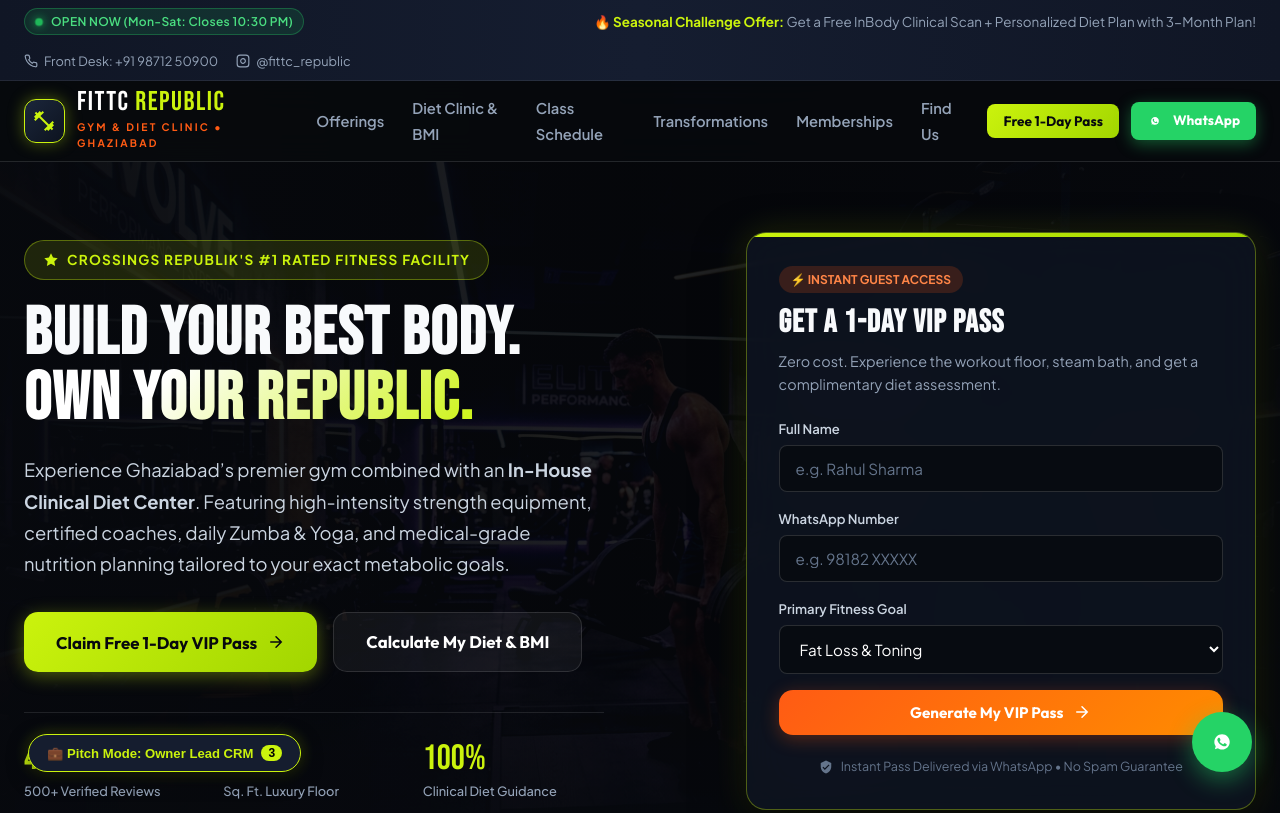
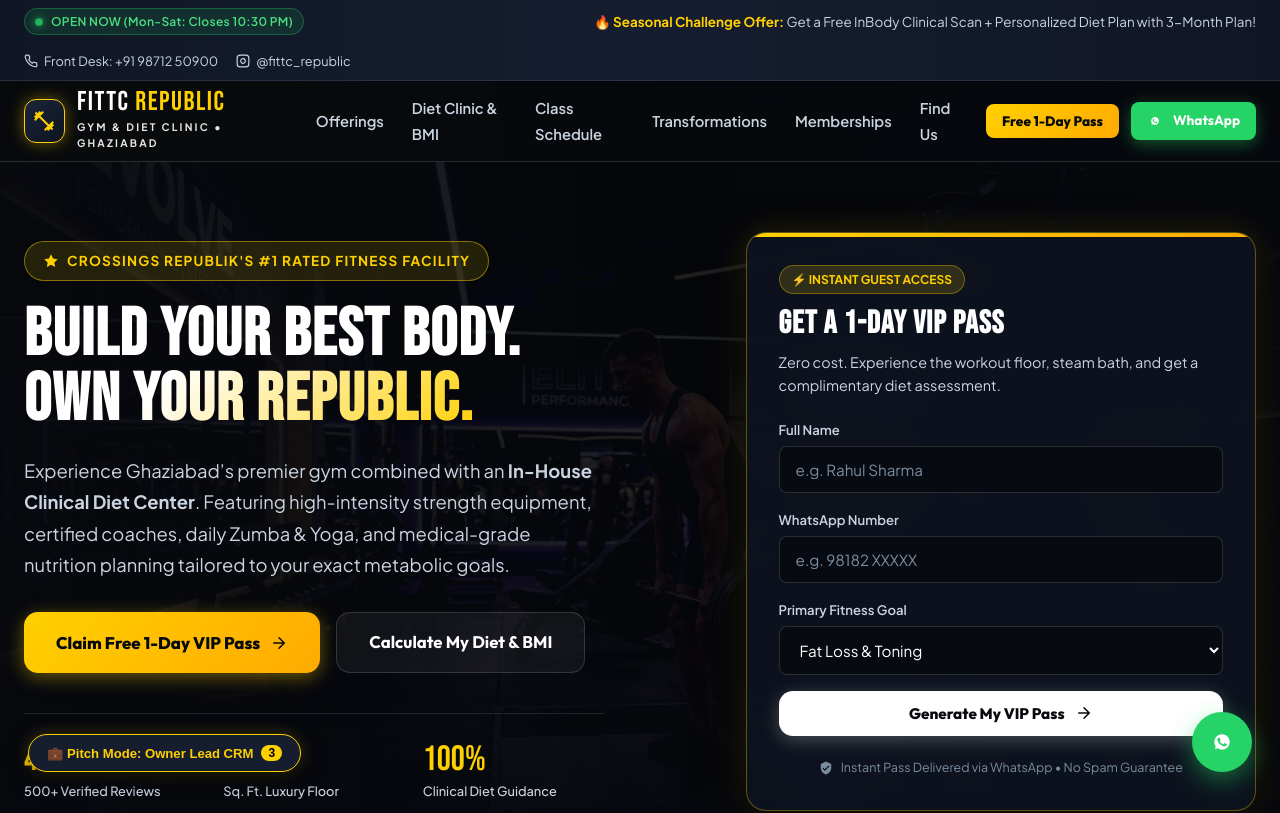
Before and after one commit to AyushGupta2116/fittc-republic, a website: page index.html in a window 1280 px wide. Shown: the top 813 px of the page. Drawn offline with Linux system fonts and the light colour scheme.

Commit message:
Switch theme to high-contrast Black, White and Athletic Yellow palette

```diff
--- a/css/components.css
+++ b/css/components.css
@@ -22,24 +22,27 @@
 
 .btn-primary {
   background: var(--gradient-primary);
-  color: #07090e;
+  color: #07090d;
+  font-weight: 800;
   box-shadow: 0 4px 18px var(--primary-glow);
 }
 
 .btn-primary:hover {
   transform: translateY(-2px);
-  box-shadow: 0 8px 26px rgba(203, 243, 13, 0.55);
+  box-shadow: 0 8px 26px rgba(255, 208, 0, 0.6);
 }
 
 .btn-orange {
-  background: var(--gradient-energy);
-  color: #fff;
-  box-shadow: 0 4px 18px var(--accent-orange-glow);
+  background: #ffffff;
+  color: #07090d;
+  font-weight: 800;
+  box-shadow: 0 4px 18px rgba(255, 255, 255, 0.25);
 }
 
 .btn-orange:hover {
+  background: #f1f5f9;
   transform: translateY(-2px);
-  box-shadow: 0 8px 26px rgba(255, 91, 20, 0.55);
+  box-shadow: 0 8px 26px rgba(255, 255, 255, 0.45);
 }
 
 .btn-ghost {
@@ -82,9 +85,9 @@
 }
 
 @keyframes pulse-border {
-  0% { box-shadow: 0 0 0 0 rgba(203, 243, 13, 0.6); }
-  70% { box-shadow: 0 0 0 12px rgba(203, 243, 13, 0); }
-  100% { box-shadow: 0 0 0 0 rgba(203, 243, 13, 0); }
+  0% { box-shadow: 0 0 0 0 rgba(255, 208, 0, 0.6); }
+  70% { box-shadow: 0 0 0 12px rgba(255, 208, 0, 0); }
+  100% { box-shadow: 0 0 0 0 rgba(255, 208, 0, 0); }
 }
 
 /* 2. HERO SECTION */
@@ -141,7 +144,7 @@
   display: inline-flex;
   align-items: center;
   gap: 8px;
-  background: rgba(203, 243, 13, 0.12);
+  background: rgba(255, 208, 0, 0.12);
   border: 1px solid var(--border-accent);
   padding: 8px 18px;
   border-radius: var(--radius-full);
@@ -212,10 +215,10 @@
 
 .hero-card {
   background: rgba(14, 20, 32, 0.88);
-  border: 1px solid rgba(203, 243, 13, 0.35);
+  border: 1px solid rgba(255, 208, 0, 0.35);
   border-radius: var(--radius-lg);
   padding: 32px;
-  box-shadow: 0 20px 50px rgba(0, 0, 0, 0.65), 0 0 35px rgba(203, 243, 13, 0.15);
+  box-shadow: 0 20px 50px rgba(0, 0, 0, 0.65), 0 0 35px rgba(255, 208, 0, 0.15);
   backdrop-filter: blur(20px);
   -webkit-backdrop-filter: blur(20px);
   position: relative;
@@ -236,8 +239,9 @@
   display: inline-flex;
   align-items: center;
   gap: 6px;
-  background: rgba(255, 91, 20, 0.18);
-  color: #ff8547;
+  background: rgba(255, 208, 0, 0.15);
+  color: #ffd000;
+  border: 1px solid rgba(255, 208, 0, 0.35);
   padding: 4px 12px;
   border-radius: var(--radius-full);
   font-size: 0.75rem;
@@ -339,8 +343,8 @@
 
 .pillar-card:hover {
   transform: translateY(-6px);
-  border-color: rgba(203, 243, 13, 0.4);
-  box-shadow: 0 14px 35px rgba(0, 0, 0, 0.5), 0 0 25px rgba(203, 243, 13, 0.15);
+  border-color: rgba(255, 208, 0, 0.4);
+  box-shadow: 0 14px 35px rgba(0, 0, 0, 0.5), 0 0 25px rgba(255, 208, 0, 0.15);
 }
 
 .pillar-img-box {
@@ -513,7 +517,7 @@
   left: 0;
   right: 0;
   height: 4px;
-  background: linear-gradient(90deg, #00e5ff, #cbf30d);
+  background: linear-gradient(90deg, #00e5ff, #ffd000);
 }
 
 .calc-tabs {
@@ -593,7 +597,7 @@
 /* Calculator Results Box */
 .calc-results-box {
   background: rgba(7, 10, 16, 0.85);
-  border: 1px dashed rgba(203, 243, 13, 0.3);
+  border: 1px dashed rgba(255, 208, 0, 0.3);
   border-radius: var(--radius-md);
   padding: 20px;
   margin-top: 20px;
@@ -727,9 +731,9 @@
 }
 
 .cat-pill.active {
-  background: rgba(255, 91, 20, 0.15);
-  border-color: var(--accent-orange);
-  color: var(--accent-orange);
+  background: rgba(255, 208, 0, 0.15);
+  border-color: var(--primary);
+  color: var(--primary);
 }
 
 .classes-list {
@@ -777,8 +781,9 @@
   text-transform: uppercase;
   padding: 3px 8px;
   border-radius: var(--radius-sm);
-  background: rgba(255, 91, 20, 0.15);
-  color: #ff8547;
+  background: rgba(255, 208, 0, 0.15);
+  color: #ffd000;
+  border: 1px solid rgba(255, 208, 0, 0.35);
 }
 
 .class-name {
@@ -937,8 +942,8 @@
 }
 
 .save-badge {
-  background: #ff5b14;
-  color: #fff;
+  background: #ffd000;
+  color: #07090d;
   padding: 2px 8px;
   border-radius: var(--radius-full);
   font-size: 0.72rem;
@@ -965,8 +970,8 @@
 
 .pricing-card:hover {
   transform: translateY(-8px);
-  border-color: rgba(203, 243, 13, 0.5);
-  box-shadow: 0 18px 45px rgba(0, 0, 0, 0.55), 0 0 25px rgba(203, 243, 13, 0.15);
+  border-color: rgba(255, 208, 0, 0.5);
+  box-shadow: 0 18px 45px rgba(0, 0, 0, 0.55), 0 0 25px rgba(255, 208, 0, 0.15);
 }
 
 .pricing-card.featured {
@@ -1119,7 +1124,7 @@
 
 .review-card:hover {
   transform: translateY(-4px);
-  border-color: rgba(203, 243, 13, 0.3);
+  border-color: rgba(255, 208, 0, 0.3);
 }
 
 .review-stars {
@@ -1198,7 +1203,7 @@
   width: 44px;
   height: 44px;
   border-radius: 12px;
-  background: rgba(203, 243, 13, 0.1);
+  background: rgba(255, 208, 0, 0.1);
   color: var(--primary);
   display: flex;
   align-items: center;
@@ -1355,12 +1360,12 @@
 
 .modal-content {
   background: #0f1624;
-  border: 1px solid rgba(203, 243, 13, 0.4);
+  border: 1px solid rgba(255, 208, 0, 0.4);
   border-radius: var(--radius-lg);
   max-width: 520px;
   width: 100%;
   padding: 34px;
-  box-shadow: 0 25px 60px rgba(0, 0, 0, 0.8), 0 0 40px rgba(203, 243, 13, 0.2);
+  box-shadow: 0 25px 60px rgba(0, 0, 0, 0.8), 0 0 40px rgba(255, 208, 0, 0.2);
   position: relative;
   animation: modal-pop 0.3s cubic-bezier(0.175, 0.885, 0.32, 1.275);
 }
@@ -1426,7 +1431,7 @@
   align-items: center;
   gap: 8px;
   cursor: pointer;
-  box-shadow: 0 6px 20px rgba(0, 0, 0, 0.5), 0 0 15px rgba(203, 243, 13, 0.25);
+  box-shadow: 0 6px 20px rgba(0, 0, 0, 0.5), 0 0 15px rgba(255, 208, 0, 0.25);
   transition: all var(--transition-normal);
 }
 
--- a/css/main.css
+++ b/css/main.css
@@ -35,9 +35,9 @@
   pointer-events: none;
   z-index: 0;
   background:
-    radial-gradient(circle at 15% 20%, rgba(203, 243, 13, 0.05) 0%, transparent 40%),
-    radial-gradient(circle at 85% 60%, rgba(255, 91, 20, 0.05) 0%, transparent 45%),
-    radial-gradient(circle at 50% 90%, rgba(0, 229, 255, 0.04) 0%, transparent 50%);
+    radial-gradient(circle at 15% 20%, rgba(255, 208, 0, 0.08) 0%, transparent 40%),
+    radial-gradient(circle at 85% 60%, rgba(255, 255, 255, 0.04) 0%, transparent 45%),
+    radial-gradient(circle at 50% 90%, rgba(255, 170, 0, 0.05) 0%, transparent 50%);
 }
 
 .container {
@@ -64,7 +64,7 @@
 }
 
 .text-gradient {
-  background: linear-gradient(135deg, #ffffff 30%, #cbf30d 100%);
+  background: linear-gradient(135deg, #ffffff 30%, #ffd000 100%);
   -webkit-background-clip: text;
   -webkit-text-fill-color: transparent;
 }
@@ -229,7 +229,8 @@
   font-weight: 700;
   letter-spacing: 2.2px;
   text-transform: uppercase;
-  color: var(--accent-orange);
+  color: #ffffff;
+  opacity: 0.9;
   margin-top: 2px;
 }
 
@@ -317,9 +318,9 @@
 }
 
 .section-badge.badge-orange {
-  background: rgba(255, 91, 20, 0.12);
-  border-color: rgba(255, 91, 20, 0.35);
-  color: var(--accent-orange);
+  background: rgba(255, 255, 255, 0.08);
+  border-color: rgba(255, 255, 255, 0.25);
+  color: #ffffff;
 }
 
 .section-title {
--- a/css/variables.css
+++ b/css/variables.css
@@ -1,44 +1,47 @@
-/* FITTC REPUBLIC Design System & Design Tokens */
+/* FITTC REPUBLIC Design System & Design Tokens - Black, White & Yellow Theme */
 :root {
-  /* Color Palette */
-  --bg-dark: #07090e;
-  --bg-surface: #0e131f;
-  --bg-surface-elevated: #151d2f;
-  --bg-card: rgba(18, 24, 38, 0.75);
-  --bg-card-hover: rgba(26, 35, 56, 0.85);
+  /* Color Palette: Deep Obsidian Black, Crisp White & Electric Gym Yellow */
+  --bg-dark: #07090d;
+  --bg-surface: #0e1219;
+  --bg-surface-elevated: #151a24;
+  --bg-card: rgba(18, 23, 32, 0.82);
+  --bg-card-hover: rgba(26, 33, 46, 0.92);
 
-  /* Brand Accents */
-  --primary: #cbf30d; /* Electric Volt Neon Lime */
-  --primary-hover: #b8de0b;
-  --primary-glow: rgba(203, 243, 13, 0.35);
-  --primary-subtle: rgba(203, 243, 13, 0.12);
+  /* Brand Accents: Electric Athletic Yellow & Gold */
+  --primary: #ffd000; /* Iconic Athletic Yellow */
+  --primary-hover: #e6bc00;
+  --primary-light: #ffe566;
+  --primary-glow: rgba(255, 208, 0, 0.4);
+  --primary-subtle: rgba(255, 208, 0, 0.12);
 
-  --accent-orange: #ff5b14; /* Energy Orange */
-  --accent-orange-glow: rgba(255, 91, 20, 0.3);
-  --accent-cyan: #00e5ff; /* Pulse Cyan */
-  --accent-cyan-subtle: rgba(0, 229, 255, 0.12);
+  /* Secondary Accents: Pure Crisp White & Warm Amber Gold */
+  --accent-white: #ffffff;
+  --accent-orange: #ff9e00; /* Warm Gold Amber */
+  --accent-orange-glow: rgba(255, 158, 0, 0.35);
+  --accent-cyan: #ffffff; /* Clean White Highlight */
+  --accent-cyan-subtle: rgba(255, 255, 255, 0.12);
 
-  /* WhatsApp Green */
+  /* WhatsApp Green (Preserved for recognizable WhatsApp action) */
   --whatsapp-green: #25d366;
   --whatsapp-glow: rgba(37, 211, 102, 0.4);
 
-  /* Typography Colors */
-  --text-main: #f8fafc;
-  --text-secondary: #94a3b8;
-  --text-muted: #64748b;
-  --text-inverse: #07090e;
+  /* Typography Colors: White & High-Contrast Light Slate */
+  --text-main: #ffffff;
+  --text-secondary: #cbd5e1;
+  --text-muted: #7b8c9f;
+  --text-inverse: #07090d;
 
   /* Borders & Dividers */
-  --border-subtle: rgba(255, 255, 255, 0.08);
-  --border-accent: rgba(203, 243, 13, 0.35);
-  --border-glass: rgba(255, 255, 255, 0.12);
+  --border-subtle: rgba(255, 255, 255, 0.1);
+  --border-accent: rgba(255, 208, 0, 0.45);
+  --border-glass: rgba(255, 255, 255, 0.14);
 
   /* Gradients */
-  --gradient-primary: linear-gradient(135deg, #cbf30d 0%, #a2d600 100%);
-  --gradient-energy: linear-gradient(135deg, #ff5b14 0%, #ff8c00 100%);
-  --gradient-dark: linear-gradient(180deg, rgba(7, 9, 14, 0.4) 0%, rgba(7, 9, 14, 0.95) 100%);
-  --gradient-card: linear-gradient(145deg, rgba(22, 31, 51, 0.6) 0%, rgba(13, 18, 30, 0.8) 100%);
-  --gradient-glow: radial-gradient(circle at 50% 50%, rgba(203, 243, 13, 0.15) 0%, transparent 70%);
+  --gradient-primary: linear-gradient(135deg, #ffd000 0%, #ffaa00 100%);
+  --gradient-energy: linear-gradient(135deg, #ffffff 0%, #e2e8f0 100%);
+  --gradient-dark: linear-gradient(180deg, rgba(7, 9, 13, 0.45) 0%, rgba(7, 9, 13, 0.96) 100%);
+  --gradient-card: linear-gradient(145deg, rgba(22, 28, 40, 0.7) 0%, rgba(13, 17, 25, 0.85) 100%);
+  --gradient-glow: radial-gradient(circle at 50% 50%, rgba(255, 208, 0, 0.18) 0%, transparent 70%);
 
   /* Typography */
   --font-heading: 'Bebas Neue', 'Outfit', sans-serif;
@@ -51,9 +54,9 @@
   --announcement-height: 40px;
 
   /* Shadows */
-  --shadow-sm: 0 4px 12px rgba(0, 0, 0, 0.25);
-  --shadow-md: 0 8px 24px rgba(0, 0, 0, 0.35);
-  --shadow-lg: 0 16px 40px rgba(0, 0, 0, 0.5);
+  --shadow-sm: 0 4px 12px rgba(0, 0, 0, 0.3);
+  --shadow-md: 0 8px 24px rgba(0, 0, 0, 0.45);
+  --shadow-lg: 0 16px 40px rgba(0, 0, 0, 0.65);
   --shadow-glow: 0 0 30px var(--primary-glow);
   --shadow-glow-orange: 0 0 30px var(--accent-orange-glow);
 
--- a/js/app.js
+++ b/js/app.js
@@ -176,7 +176,7 @@
         <span>Intensity: <strong style="color: #fff;">${item.intensity}</strong></span>
         <span class="spots-badge">⚡ ${item.spots} free spots left</span>
       </div>
-      <button class="btn btn-ghost btn-sm" style="margin-top: 14px; width: 100%; border-color: rgba(203, 243, 13, 0.3);" onclick="openPassModalWithClass('${item.title}', '${item.time}')">
+      <button class="btn btn-ghost btn-sm" style="margin-top: 14px; width: 100%; border-color: rgba(255, 208, 0, 0.3);" onclick="openPassModalWithClass('${item.title}', '${item.time}')">
         Book Free Trial Spot
       </button>
     </div>
@@ -357,7 +357,7 @@
       if (modalBody) {
         modalBody.innerHTML = `
           <div style="text-align: center;">
-            <div style="width: 60px; height: 60px; background: rgba(203, 243, 13, 0.15); border-radius: 50%; color: var(--primary); display: flex; align-items: center; justify-content: center; margin: 0 auto 16px auto; font-size: 1.8rem;">
+            <div style="width: 60px; height: 60px; background: rgba(255, 208, 0, 0.15); border-radius: 50%; color: var(--primary); display: flex; align-items: center; justify-content: center; margin: 0 auto 16px auto; font-size: 1.8rem;">
               ✓
             </div>
             <h3 style="font-family: var(--font-heading); font-size: 2.2rem; color: #fff; margin-bottom: 6px;">VIP PASS CONFIRMED!</h3>
```
Also changed, not shown: index.html (+5 -5 lines).
